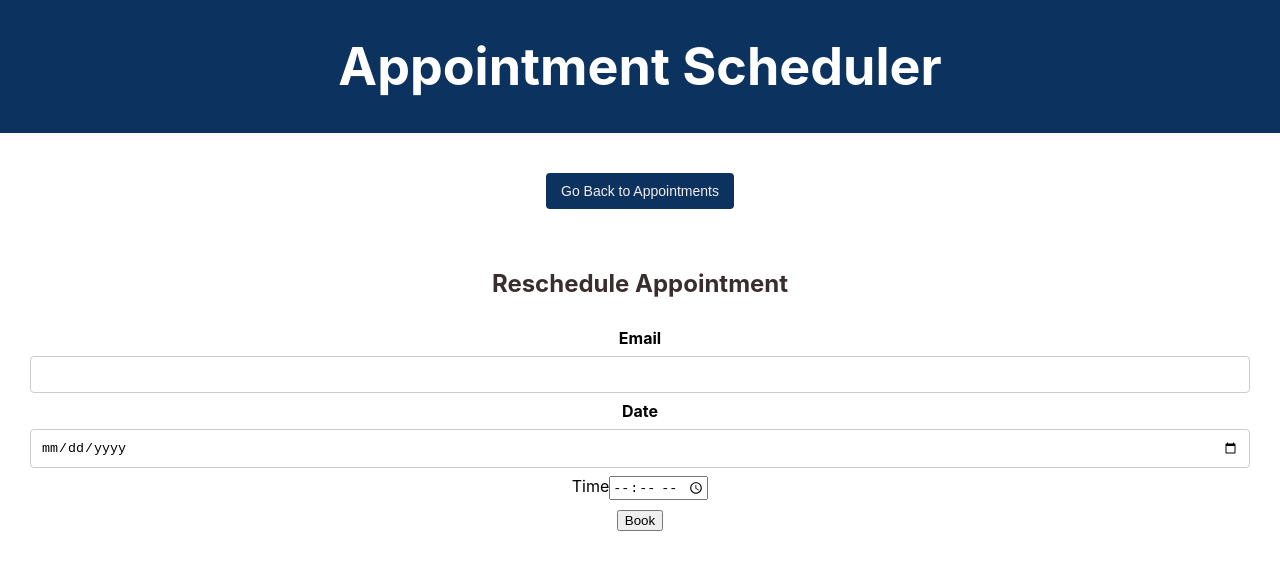
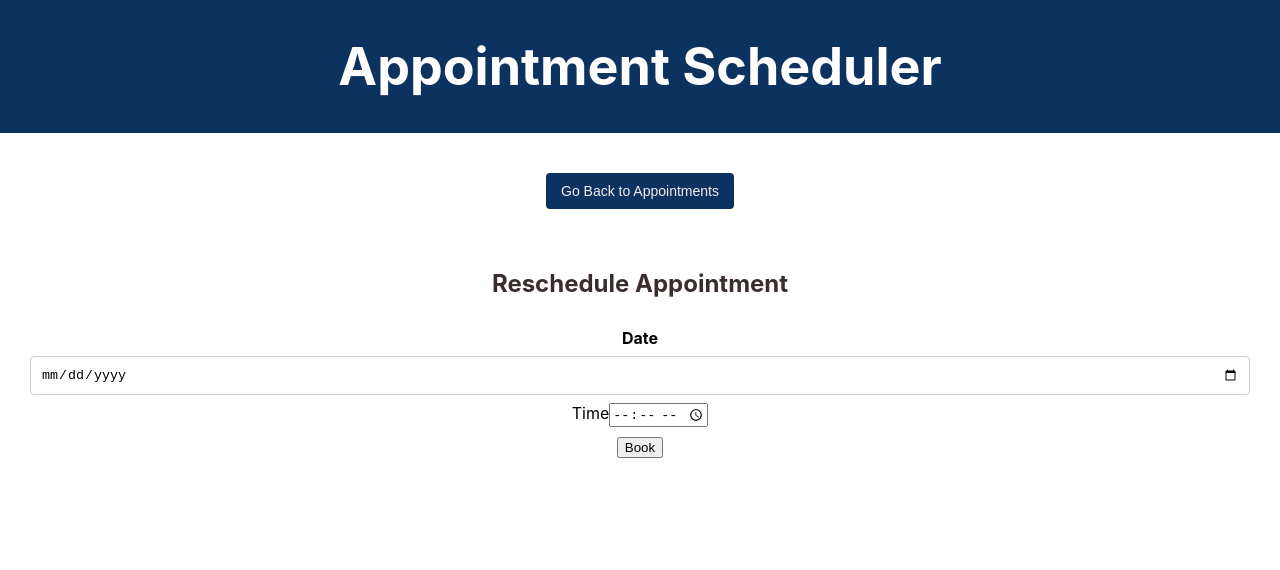
Before and after one commit to BeckyLashua/booking_page, a React (Create React App) app in the folder client/: page /reschedule in a window 1280 px wide. Shown: the top 570 px of the page. Built offline with nearby package versions, Linux system fonts and the light colour scheme.

Commit message:
Added validation checking to MyFrom for missing fields

```diff
--- a/client/src/components/MyForm.js
+++ b/client/src/components/MyForm.js
@@ -2,9 +2,20 @@
 import { useState } from 'react';
 import '../App.css';
 
-function Form( { inputs, onSubmit, buttonLabel }) {
+function MyForm( { inputs, onSubmit, buttonLabel }) {
   const [formData, setFormData] = useState({});
   const [errors, setErrors] = useState({});
+
+  const validateForm = () => {
+    let newErrors = {};
+    inputs.forEach(input => {
+      if (!formData[input.name]) {
+        newErrors[input.name] = { errorMessage: `${input.labelText} is required.` };
+      }
+    })
+    setErrors(newErrors);
+    return Object.keys(newErrors).length === 0;
+  };
 
   const handleChange = (event) => {
     //const { name, value } = event.target;
@@ -15,28 +26,16 @@ function Form( { inputs, onSubmit, buttonLabel }) {
 
   const handleSubmit = (event) => {
     event.preventDefault();
-    onSubmit(formData);
+    if (!validateForm()) return;
+    console.log(formData);
   };
-
-  /*
-  const validateForm = (inputs) => {
-    let newErrors = {};
-    for (let i = 0; i < inputs.length; i++) {
-      if (!inputs[i].type) {
-        newErrors.input.type = `${inputs[i].type} is required`;
-      }
-    }
-    setErrors(newErrors);
-    return Object.keys(newErrors).length === 0;
-  };
-  */
-
 
   return (
     <form onSubmit={handleSubmit}>
       {inputs.map((input, index) => (
         <div key={index}>
           <label className={input.labelClass} htmlFor={input.labelHtmlFor}>{input.labelText}</label>
+          {errors[input.name] && <p style={{ color: 'red' }}>{errors[input.name].errorMessage}</p>}
           <input
             className={input.inputClass}
             type={input.type}
@@ -46,6 +45,7 @@ function Form( { inputs, onSubmit, buttonLabel }) {
             placeholder={input.placeholder}
             onChange={handleChange}
           />
+          <br />
         </div>
       ))}
       <button type="submit">{buttonLabel}</button>
@@ -53,4 +53,4 @@ function Form( { inputs, onSubmit, buttonLabel }) {
   );
 }
 
-export default Form;
+export default MyForm;
--- a/client/src/components/text_files/reschedule_inputs.js
+++ b/client/src/components/text_files/reschedule_inputs.js
@@ -1,14 +1,4 @@
 const inputFields = [
-  {
-    inputClass: 'form-input',
-    type: 'email',
-    name: 'email',
-    id: 'email',
-    placeholder: '',
-    labelClass: 'form-label',
-    labelHtmlFor: 'email',
-    labelText: 'Email',
-  },
   {
     inputClass: 'form-input',
     type: 'date',
```
